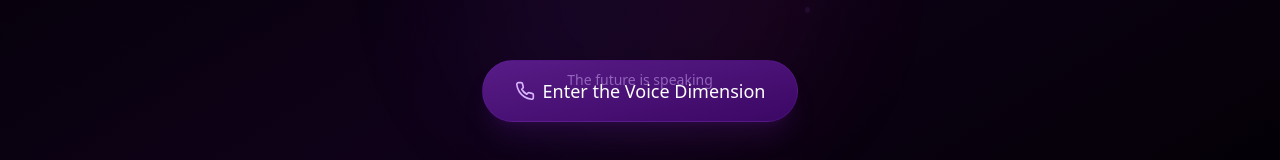
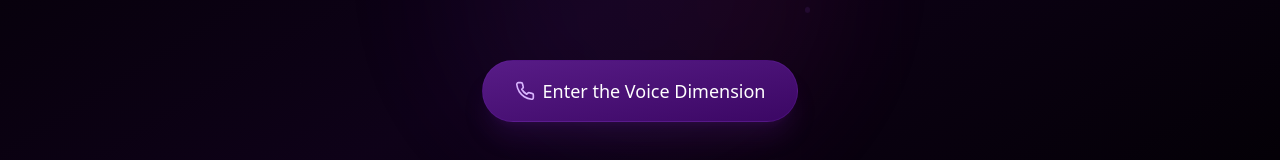
Before and after one commit to artkoci/lisa, a React (Vite) app: page / in a window 1280 px wide. Shown: the part 417-577 px from the top of the page. Built offline with nearby package versions, Linux system fonts and the light colour scheme.

Commit message:
Remove overlapping text
Removed the "The future is speaking" text to prevent overlap with the "Enter the Voice Dimension" button.

```diff
--- a/src/pages/Landing.tsx
+++ b/src/pages/Landing.tsx
@@ -66,10 +66,6 @@ const Landing = () => {
             </span>
           </button>
         </div>
-
-        <div className="absolute bottom-8 left-0 right-0 text-center text-purple-300/50 text-sm animate-fade-in">
-          <p>The future is speaking</p>
-        </div>
       </div>
     </div>;
 };
```
